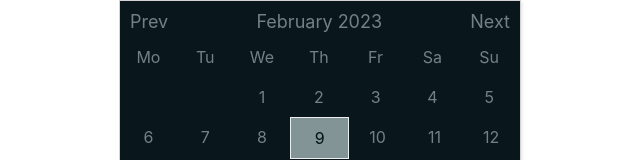
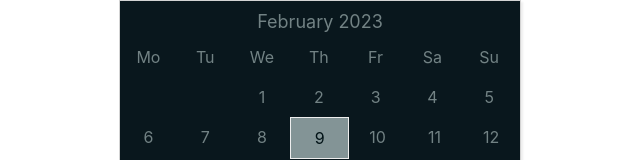
Before and after one commit to avarunraj/reactcalendar, a React (Create React App) app: page / in a window 1280 px wide. Shown: the top 160 px of the page, without its empty margins (320-960 px from the left). Built offline with nearby package versions, Linux system fonts and the light colour scheme.

Commit message:
added UI changes

```diff
--- a/src/Components/Calendar.tsx
+++ b/src/Components/Calendar.tsx
@@ -18,11 +18,7 @@ const Header = styled.div`
   font-size: 18px;
   padding: 10px 10px 5px 10px;
   display: flex;
-  justify-content: space-between;
-`;
-
-const Button = styled.div`
-  cursor: pointer;
+  justify-content: center;
 `;
 
 const Body = styled.div`
@@ -99,34 +95,28 @@ export const Calendar = () => {
   return (
     <Frame>
       <Header>
-        <Button onClick={() => setDate(new Date(year, month - 1, day))}>
-          Prev
-        </Button>
         <div>
           {MONTHS[month]} {year}
         </div>
-        <Button onClick={() => setDate(new Date(year, month + 1, day))}>
-          Next
-        </Button>
       </Header>
       <Body>
-        {DAYS_OF_THE_WEEK.map((d) => (
-          <Day key={d}>
-            <div>{d}</div>
+        {DAYS_OF_THE_WEEK.map((dayItemValue) => (
+          <Day key={dayItemValue}>
+            <div>{dayItemValue}</div>
           </Day>
         ))}
         {Array(days[month] + (startDay - 1))
           .fill(null)
           .map((_, index) => {
-            const d = index - (startDay - 2);
+            const dayNumber = index - (startDay - 2);
             return (
               <Day
                 key={index}
-                isToday={d === today.getDate()}
-                isSelected={d === day}
-                onClick={() => setDate(new Date(year, month, d))}
+                isToday={dayNumber === today.getDate()}
+                isSelected={dayNumber === day}
+                onClick={() => setDate(new Date(year, month, dayNumber))}
               >
-                {d > 0 ? d : ""}
+                {dayNumber > 0 ? dayNumber : ""}
               </Day>
             );
           })}
```
